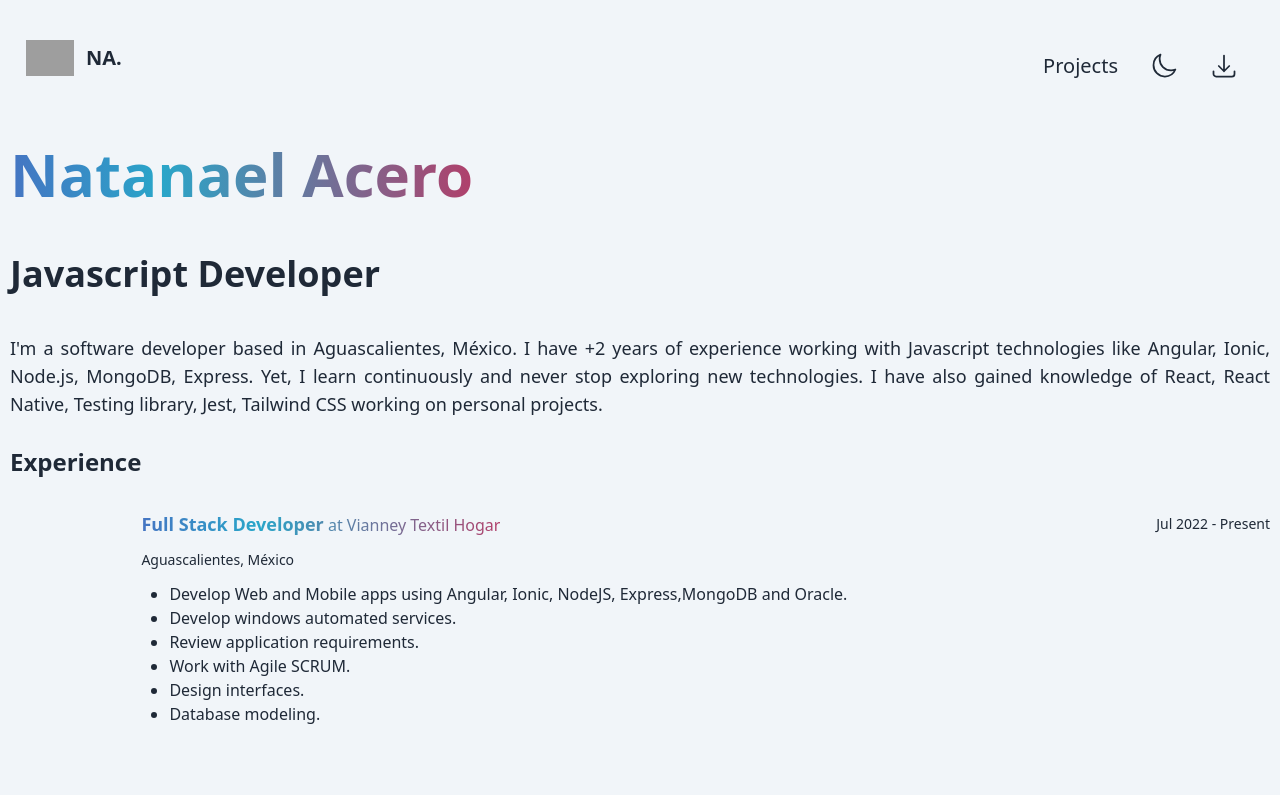
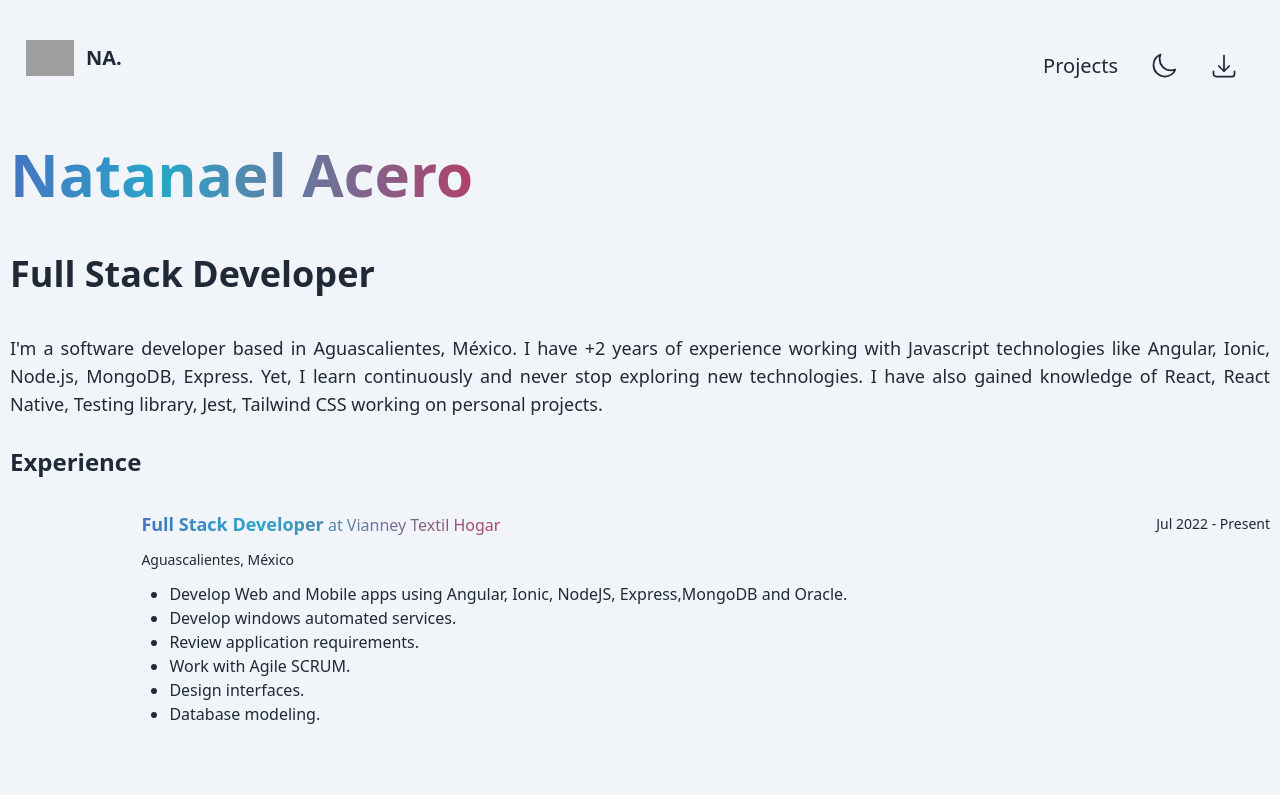
Before and after one commit to Natanael-Acero/next.js-portfolio, a Next.js app: page / in a window 1280 px wide. Shown: the top 795 px of the page. Built offline with nearby package versions, Linux system fonts and the light colour scheme; grey boxes are pictures that could not be loaded.

Commit message:
Changed drive link and profile name

```diff
--- a/app/components/Navigation.jsx
+++ b/app/components/Navigation.jsx
@@ -4,7 +4,7 @@ import { useTheme } from "next-themes";
 export default function Navigation() {
     const { theme, setTheme } = useTheme()
 
-    const CVUrl = 'https://drive.google.com/file/d/1KaMlMpUjbB9aLoTKiHA5FbbPLLJ3wyHT/view?usp=sharing';
+    const CVUrl = 'https://drive.google.com/file/d/1VuQ6dejoDyHK2krTRpoyRoDl7IxGh0YA/view?usp=share_link';
 
     const handleDownloadCV = () => {
         console.log("Download CV")
--- a/data.js
+++ b/data.js
@@ -1,7 +1,7 @@
 export const info = {
     baseUrl: "https://nataav.dev",
     name: "Natanael Acero",
-    jobDescription: "Javascript Developer",
+    jobDescription: "Full Stack Developer",
     about: `I'm a software developer based in Aguascalientes, México.
     I have +2 years of experience working with Javascript technologies like Angular, Ionic, Node.js, MongoDB, Express.
     Yet, I learn continuously and never stop exploring new technologies.
```
